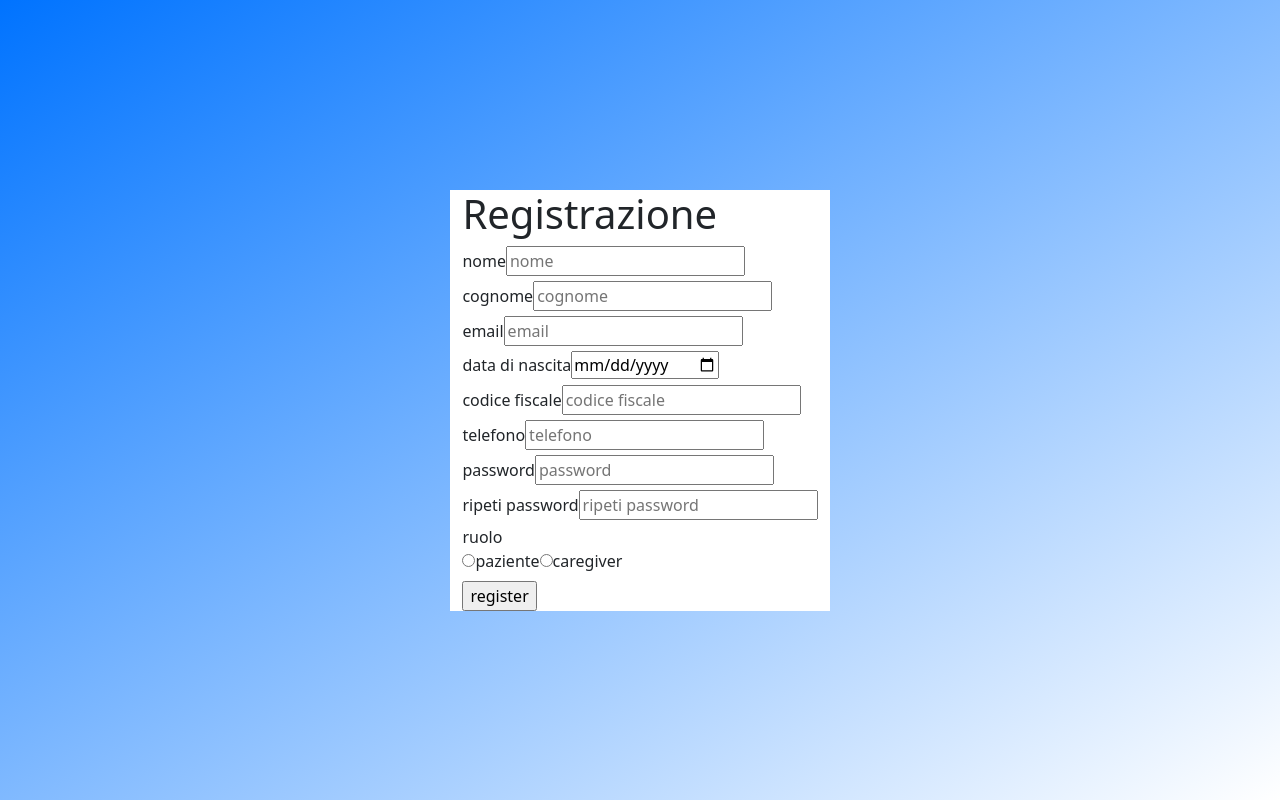
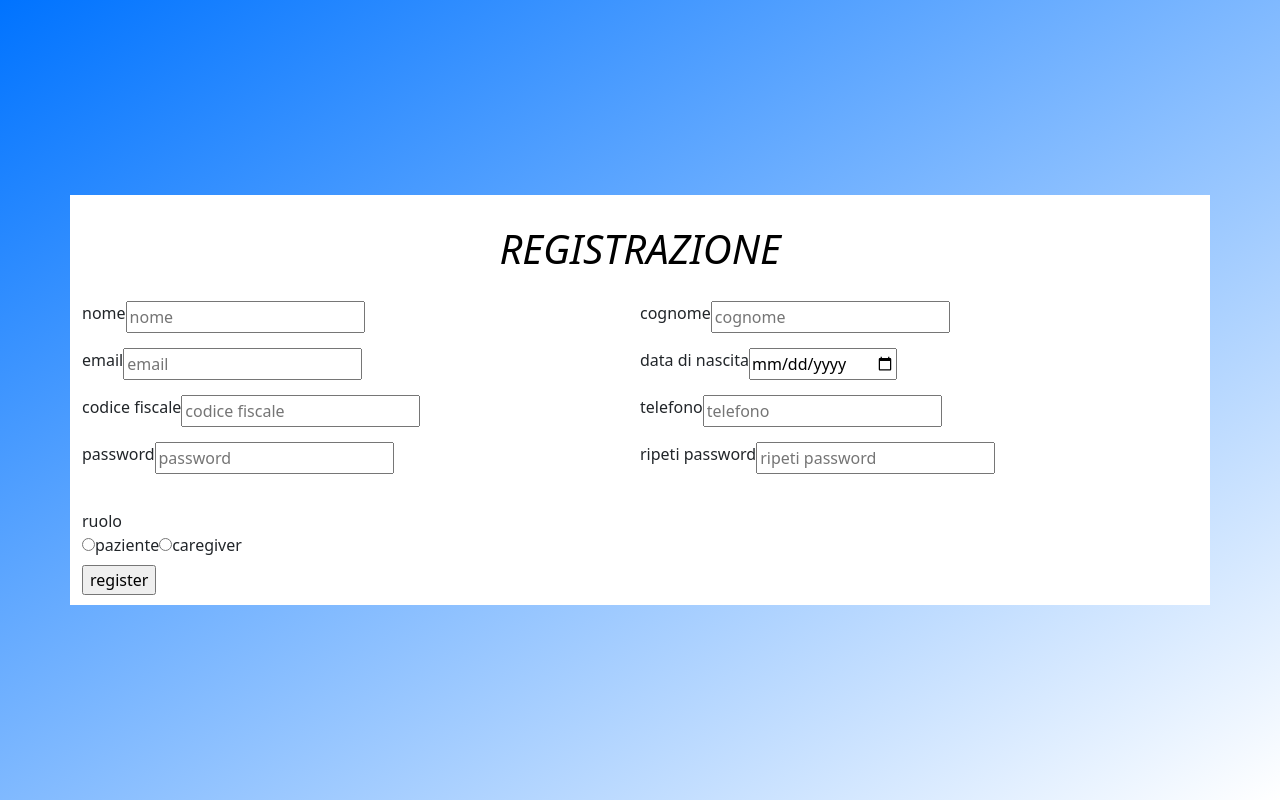
Before and after one commit to alessandroCassani/CareGivers, a Vue app in the folder vue_auth/: page /signup in a window 1280 px wide. Built offline with nearby package versions, Linux system fonts and the light colour scheme.

Commit message:
primitivo signup con bug visuali

```diff
--- a/vue_auth/src/pages/Sign_up.vue
+++ b/vue_auth/src/pages/Sign_up.vue
@@ -64,14 +64,43 @@
  .body,html{
     padding: 0;
     margin: 0;
-    box-sizing: border-box;
     font-family: sans-serif;
+    width: 100%;
     display: flex;
-    height: 100vh;
+    min-height: 100vh;
     justify-content: center;
     align-items: center;
     background-image: linear-gradient(to bottom right,rgb(0, 115, 255), rgba(255, 255, 255, 0.86));
  }
 
+ .container{
+    max-width: 650px;
+    padding: 10px;
+    margin: 0px;
+    border-radius: 42px;
+ }
+
+.container h1{
+    color: black;
+    text-transform: uppercase;
+    font-style: italic;
+    text-align: center;
+    font-weight: 500;
+}
+
+.main-user-info{
+    display: flex;
+    flex-wrap: wrap;
+    justify-content: space-around;
+    padding: 20px 0;
+}
+
+.user-input-box{
+    display: flex;
+    flex-wrap: wrap;
+    width: 50%;
+    padding-bottom: 15px;
+}
+
 
 </style>
```
